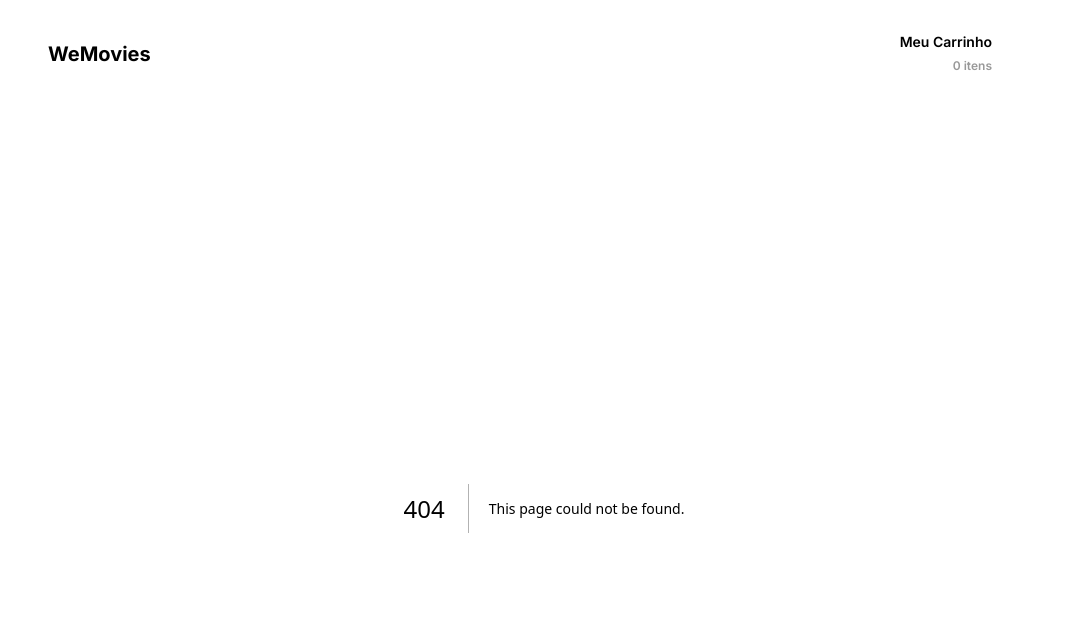
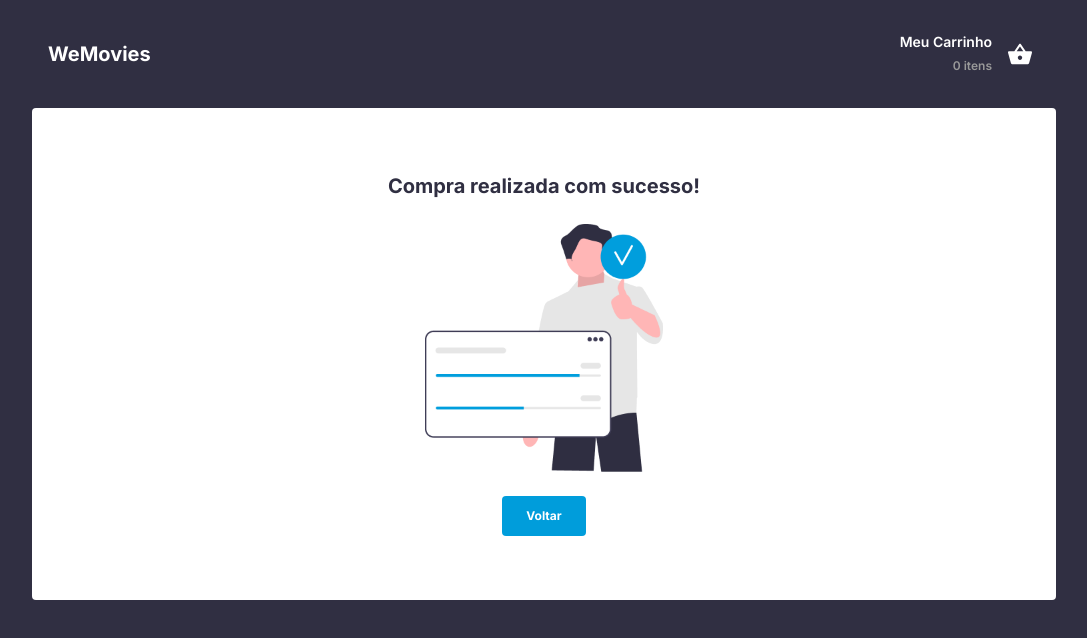
Before and after one commit to flavio-neto7/wefit-challenge, a Next.js app: page /order-completed in a window 1280 px wide. Before the commit this address had no page. Shown: the top 638 px of the page, without its empty margins (96-1183 px from the left). Built offline with nearby package versions, Linux system fonts and the light colour scheme.

Commit message:
feat: add order completed page

```diff
--- /dev/null
+++ b/src/app/order-completed/page.tsx
@@ -0,0 +1,22 @@
+import { Button } from "@/components/Button"
+import Image from "next/image"
+import Link from "next/link"
+
+export default function OrderCompletedPage() {
+  return (
+    <div className="flex flex-col justify-center items-center bg-white p-16 gap-6 text-center rounded">
+      <h2 className="text-surface font-bold text-xl">
+        Compra realizada com sucesso!
+      </h2>
+      <Image
+        src="/assets/success.png"
+        alt="Pedido realizado com sucesso"
+        width={238}
+        height={247}
+      />
+      <Link href="/">
+        <Button>Voltar</Button>
+      </Link>
+    </div>
+  )
+}
```
Also changed, not shown: public/assets/success.png (added).
